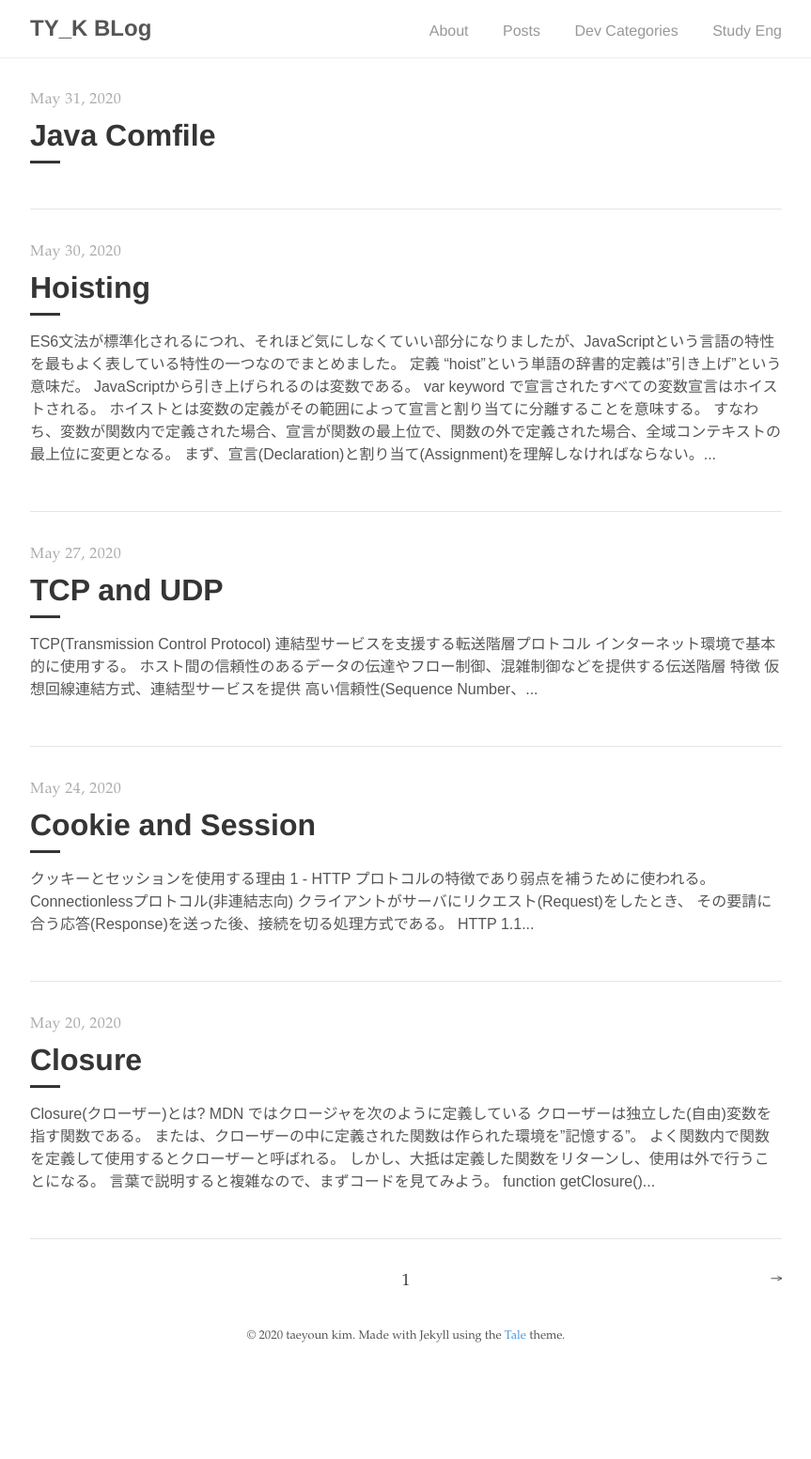
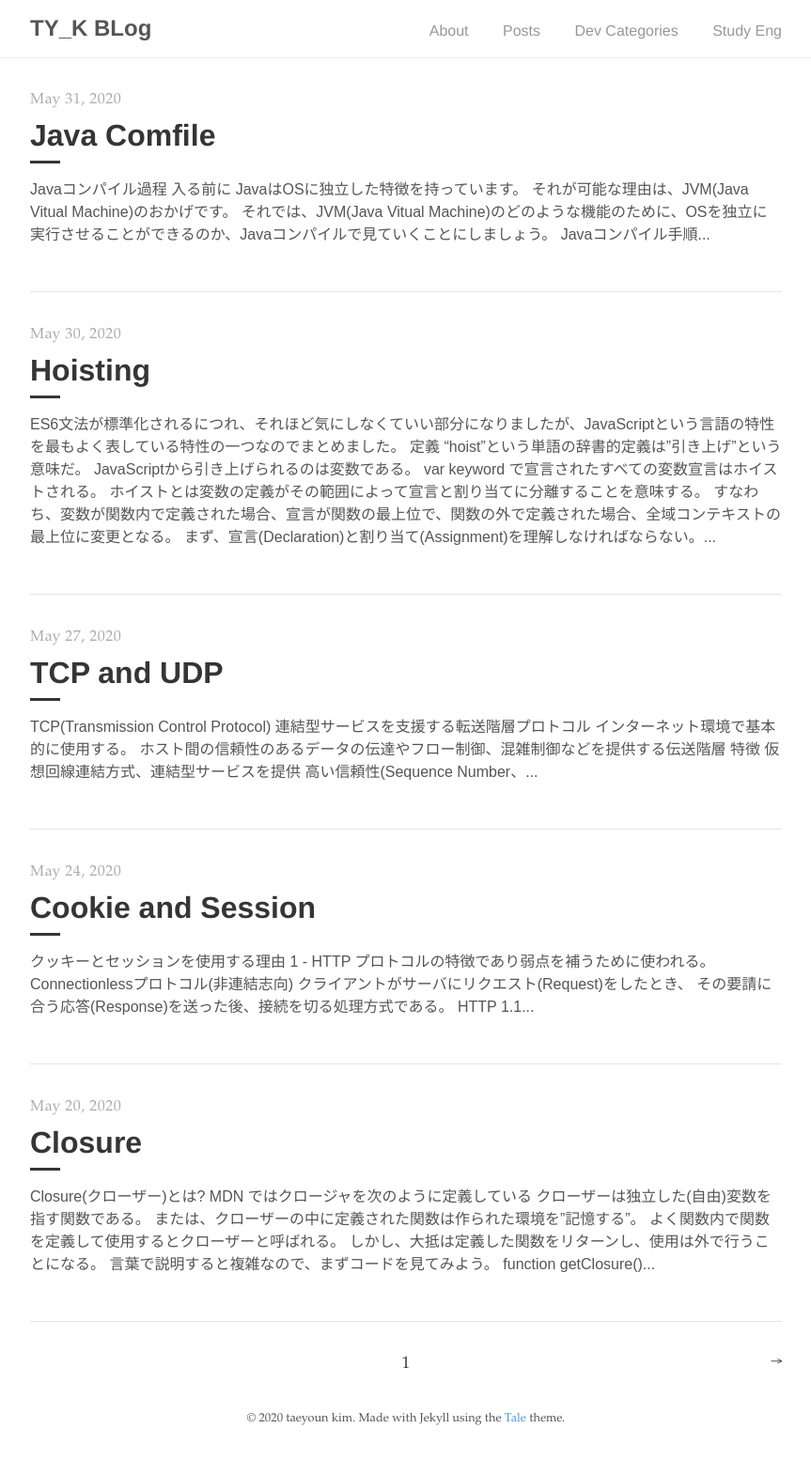
Before and after one commit to fure0/fure0.github.io, a Jekyll site: the page built from index.html, in a window 1280 px wide. Shown: the whole page at 94% size, without its empty margins (208-1071 px from the left). Built offline with Jekyll 4.4.1, drawn with Linux system fonts in a browser that asks for light colours; the list of posts is cut into pages by our own code; before the commit the page ends 1465 px from its top, so only the background shows below that; part of the change alters nothing that is shown.

Commit message:
add content

```diff
--- a/_posts/2020-05-31-JavaComfile-jp.md
+++ b/_posts/2020-05-31-JavaComfile-jp.md
@@ -4,3 +4,42 @@ categories: "Java"
 title: "Java Comfile"
 author: "TY_K"
 ---
+
+### Javaコンパイル過程
+
+#### 入る前に
+> JavaはOSに独立した特徴を持っています。 それが可能な理由は、JVM(Java Vitual Machine)のおかげです。 それでは、JVM(Java Vitual Machine)のどのような機能のために、OSを独立に実行させることができるのか、Javaコンパイルで見ていくことにしましょう。
+
+![JavaComfile](https://user-images.githubusercontent.com/20508342/83427572-e776cd00-a46b-11ea-85bb-498c1eda7205.jpeg)
+
+#### Javaコンパイル手順
+
+[1] 開発者がJavaソースコード(.java)を作成します。
+
+[2] Javaコンパイラ(Java Compiler)がJavaソースファイルをコンパイルします。 この時出てくるファイルはJavaバイトコード(.class)ファイルで、まだコンピュータが読めない-Java仮想マシンが理解できるコードです。 バイトコードの各コマンドは、1バイトの大きさのOpcodeと追加被演算子から成り立っています。
+
+[3] コンパイルされたバイクコードをJVMのクラスローダーに伝達します。
+
+[4] クラスローダーは、動的ローディング(Dynamic Loading)を通じて必要なクラスをローディング及びリンクし、ランタイムデータ領域(Runtime Dataarea)、すなわち、JVMのメモリにアップロードします。
+
+- クラスローダーの細部の動作
+
+    a.ロード:クラスファイルを読み込み、JVMのメモリにロードします。
+
+    b.検証:Java言語明細(Java Language Specification)及びJVM明細に明示された通り構成されているか検査します。
+
+    c.準備:クラスが必要とするメモリを割り当てます。 (フィールド、メソッド、インターフェースなど)
+
+    d.分析:クラスの定数プール内のすべてのシンボリックリファレンスをダイレクトリファレンスに変更します。
+
+    e.初期化:クラス変数を適切な値に初期化します。 (staticフィールド)
+
+[5] 実行エンジン(Execution Engine)は、JVMメモリにアップロードされたバイクコードをコマンド単位で1つずつ読み込んで実行します。 この時、実行エンジンは2つの方式に変更します。
+
+[i] インタプリタ:バイトコードコマンドを1つずつ読み込んで解析し実行します。 一つ一つの実行は早いものの、全体的な実行速度が遅いという短所を持っています。
+
+[ii] JITコンパイラ(Just-In-Time Compiler):インタプリタのデメリットを補うために導入された方式で、バイトコード全体をコンパイルしてバイナリコードに変更し、以後はそのメソッドをこれ以上インタプリティングせずに、バイナリコードで直接実行する方式です。 一つずつインタプリティングして実行するのではなく、バイトコード全体がコンパイルされたバイナリコードを実行するので、全体的な実行速度はインタプリティング方式より速いです。
+
+[参照][JavaComfile]
+
+[JavaComfile]: https://github.com/gyoogle/tech-interview-for-developer/blob/master/Language/%5Bjava%5D%20%EC%9E%90%EB%B0%94%20%EC%BB%B4%ED%8C%8C%EC%9D%BC%20%EA%B3%BC%EC%A0%95.md#%EC%9E%90%EB%B0%94-%EC%BB%B4%ED%8C%8C%EC%9D%BC%EA%B3%BC%EC%A0%95 "JavaComfile"
```
